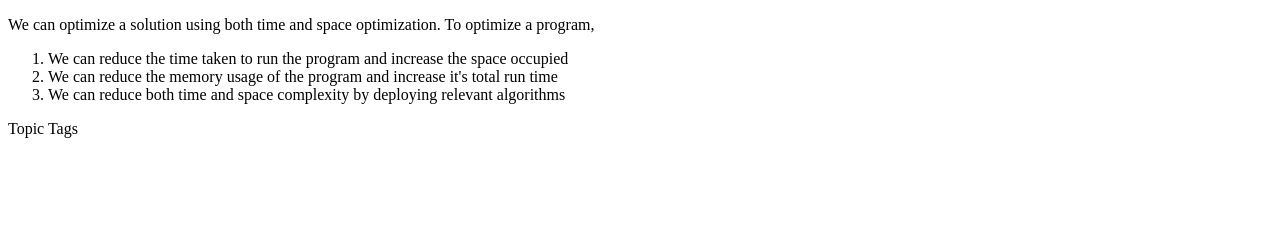
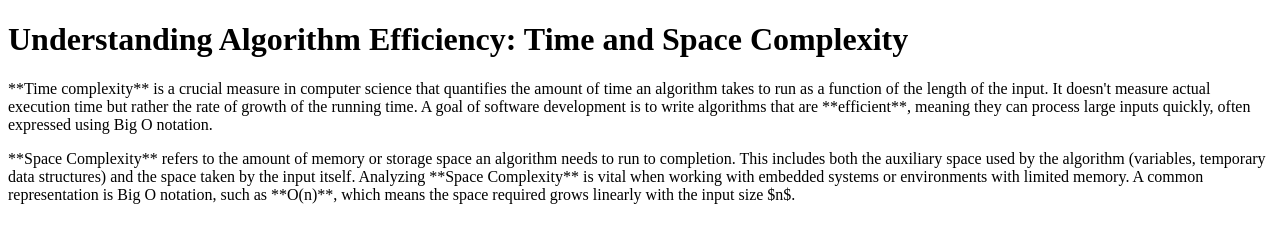
Before and after one commit to acciojob/time-and-space-complexity-subishga06, a website: page main.html in a window 1280 px wide. Drawn offline with Linux system fonts and the light colour scheme.

Commit message:
created a submission

```diff
--- a/main.html
+++ b/main.html
@@ -2,21 +2,19 @@
 <html lang="en">
 <head>
     <meta charset="UTF-8">
-    <title>Code Optimization</title>
+    <title>Time and Space Complexity</title>
 </head>
 <body>
 
-    <p>We can optimize a solution using both time and space optimization. To optimize a program,</p>
+    <h1>Understanding Algorithm Efficiency: Time and Space Complexity</h1>
 
-    <ol>
-        <li>We can reduce the time taken to run the program and increase the space occupied</li>
+    <p>
+        **Time complexity** is a crucial measure in computer science that quantifies the amount of time an algorithm takes to run as a function of the length of the input. It doesn't measure actual execution time but rather the rate of growth of the running time. A goal of software development is to write algorithms that are **efficient**, meaning they can process large inputs quickly, often expressed using Big O notation.
+    </p>
 
-        <li>We can reduce the memory usage of the program and increase it's total run time</li>
-
-        <li>We can reduce both time and space complexity by deploying relevant algorithms</li>
-    </ol>
-
-    <div>Topic Tags</div>
+    <p>
+        **Space Complexity** refers to the amount of memory or storage space an algorithm needs to run to completion. This includes both the auxiliary space used by the algorithm (variables, temporary data structures) and the space taken by the input itself. Analyzing **Space Complexity** is vital when working with embedded systems or environments with limited memory. A common representation is Big O notation, such as **O(n)**, which means the space required grows linearly with the input size $n$.
+    </p>
 
 </body>
 </html>
```
